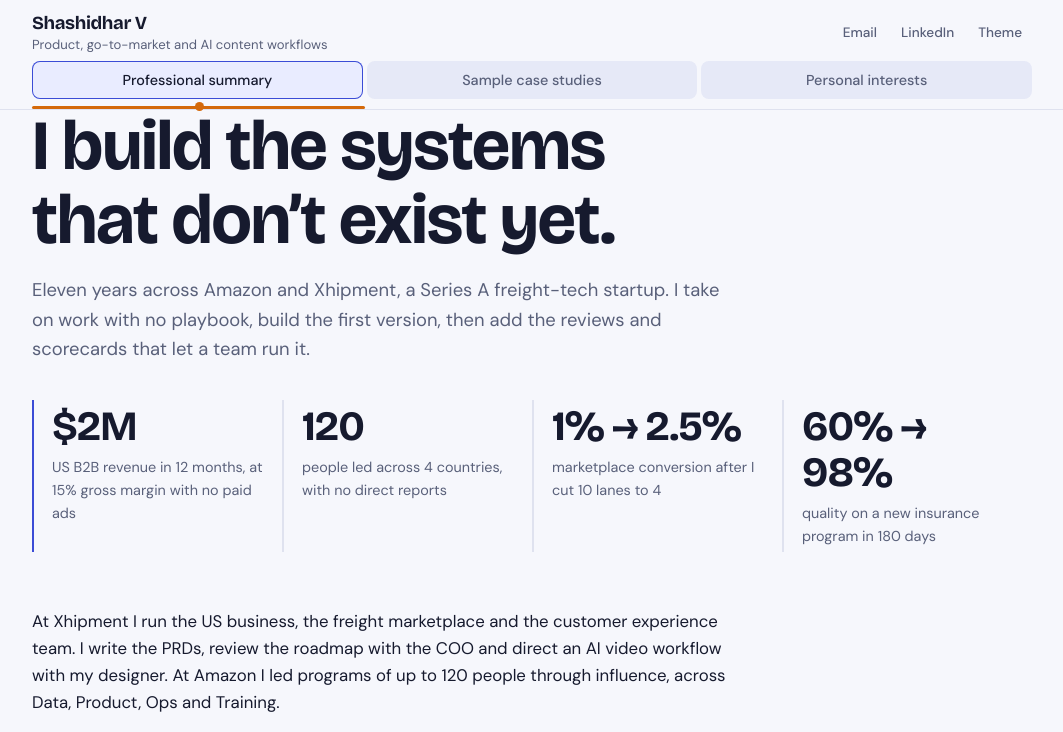
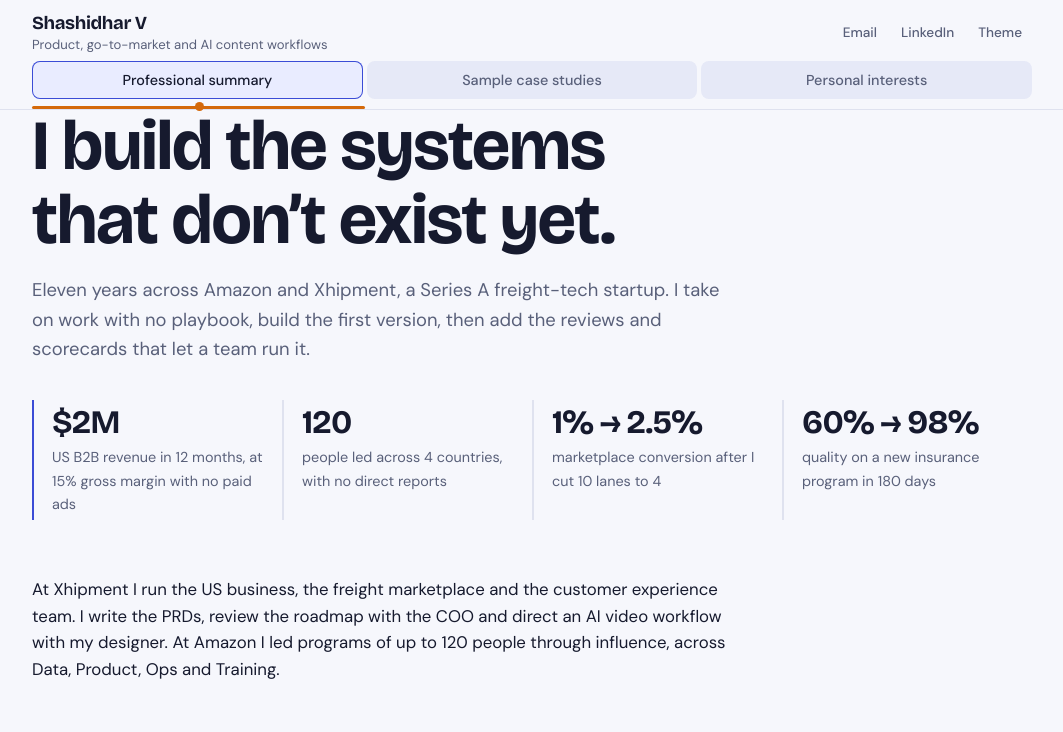
Before and after one commit to Shashidhar-Rao/portfolio, a plain HTML site: page index.html in a window 1280 px wide. Shown: the top 732 px of the page, without its empty margins (108-1171 px from the left). Drawn offline with nearby package versions, Linux system fonts and the light colour scheme.

Commit message:
Add files via upload

```diff
--- a/index.html
+++ b/index.html
@@ -32,7 +32,7 @@ section[hidden]{display:none}
 .metrics{display:grid;grid-template-columns:repeat(4,1fr);gap:0;margin-bottom:56px}
 .metrics div{padding:4px 18px;border-left:2px solid var(--line)}
 .metrics div:first-child{border-left-color:var(--acc)}
-.big{display:block;font-size:clamp(1.8rem,3.6vw,2.6rem);font-weight:700;line-height:1.1;margin-bottom:6px}
+.big{display:block;font-size:clamp(1.4rem,2.7vw,2.05rem);font-weight:700;line-height:1.1;margin-bottom:6px;white-space:nowrap}
 .metrics span:not(.big){font-size:.9rem;color:var(--mute);display:block}
 h2{font-size:1.5rem;margin:0 0 16px}
 .story{max-width:62ch;margin:0 0 52px;font-size:1.05rem}
```
